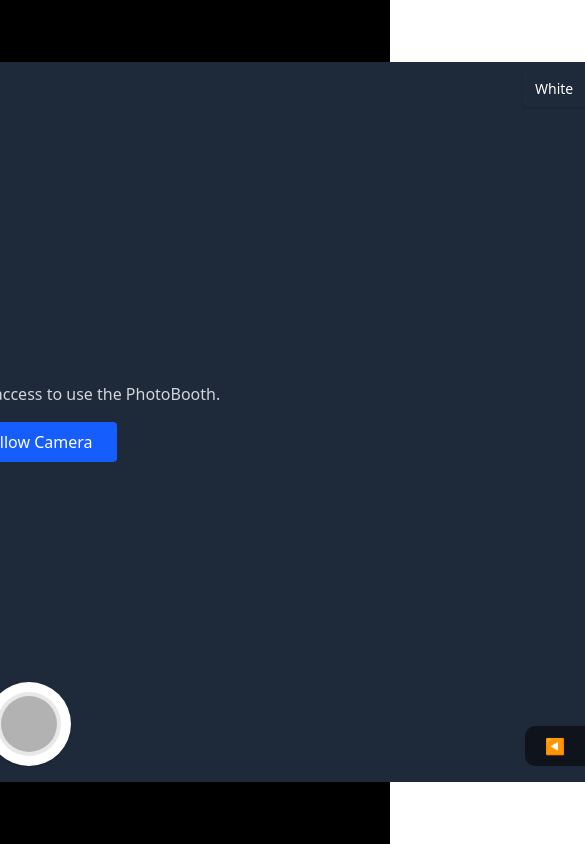
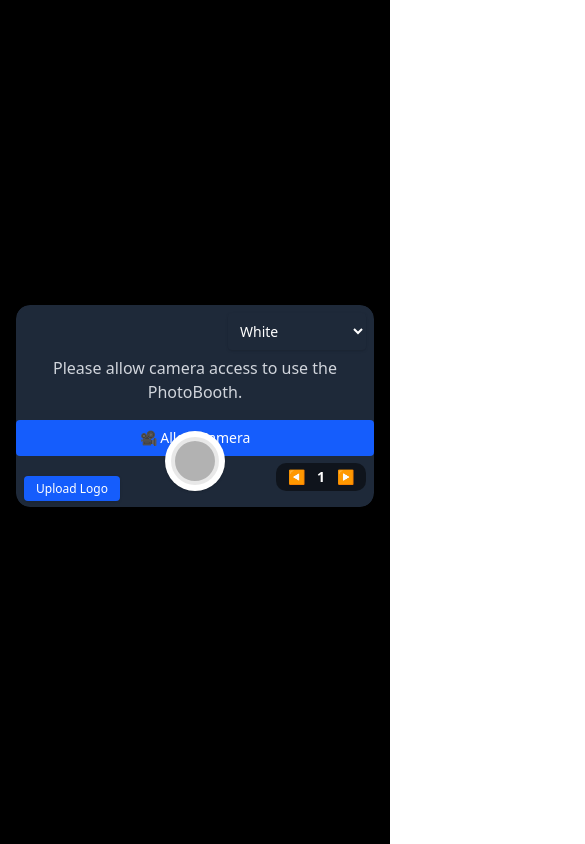
Before and after one commit to MondSE/photobooth, a Next.js app: page /camerabooth in a window 390 px wide. Shown: the top 844 px of the page, 585 px wide, since content can reach past the window. Built offline with nearby package versions, Linux system fonts and the light colour scheme.

Commit message:
adjust for mobile layout

```diff
--- a/app/camerabooth/page.tsx
+++ b/app/camerabooth/page.tsx
@@ -2,7 +2,6 @@
 
 import React, { useRef, useState } from "react";
 import Webcam from "react-webcam";
-import NextImage from "next/image";
 
 const videoConstraints = {
   width: 1280,
@@ -22,12 +21,13 @@ export default function PhotoBooth() {
   const [customBg, setCustomBg] = useState<string | null>(null);
   const [logo, setLogo] = useState<string | null>(null);
   const [caption, setCaption] = useState("My Photo Booth ✨");
+  const [flash, setFlash] = useState(false); // 🔥 Flash state
 
   // ---- CAMERA PERMISSION ----
   const requestCamera = async () => {
     try {
       const stream = await navigator.mediaDevices.getUserMedia({ video: true });
-      stream.getTracks().forEach((track) => track.stop()); // stop temp stream
+      stream.getTracks().forEach((track) => track.stop());
       setCameraAllowed(true);
     } catch (err) {
       console.error("Camera error:", err);
@@ -40,8 +40,6 @@ export default function PhotoBooth() {
   // ---- CAPTURE LOGIC ----
   const capturePhoto = async () => {
     if (!webcamRef.current) return;
-
-    // 🔹 Clear old previews
     setPhotos([]);
 
     for (let i = 0; i < numPhotos; i++) {
@@ -51,10 +49,13 @@ export default function PhotoBooth() {
       }
       setCountdown(null);
 
+      // 👉 Trigger flash after countdown
+      setFlash(true);
+      setTimeout(() => setFlash(false), 200);
+
       const screenshot = webcamRef.current.getScreenshot();
       if (!screenshot) continue;
 
-      // Mirror image
       const img = new Image();
       img.src = screenshot;
       await new Promise<void>((resolve) => {
@@ -81,10 +82,13 @@ export default function PhotoBooth() {
   const downloadStrip = async () => {
     if (photos.length === 0) return;
 
-    const photoWidth = 440; // make photo smaller than canvas width
-    const photoHeight = 320;
-    const border = 20; // space around photo
-    const width = 480;
+    const screenWidth = window.innerWidth;
+    const width = Math.min(480, screenWidth - 40);
+
+    const photoWidth = Math.floor(width * 0.9);
+    const photoHeight = Math.floor(photoWidth * 0.72);
+    const border = Math.floor(width * 0.05);
+
     const height = (photoHeight + border * 2) * photos.length + 120;
 
     const canvas = document.createElement("canvas");
@@ -93,7 +97,7 @@ export default function PhotoBooth() {
     const ctx = canvas.getContext("2d");
     if (!ctx) return;
 
-    // ---- Background (same as before) ----
+    // Background themes
     if (theme === "white") {
       ctx.fillStyle = "white";
       ctx.fillRect(0, 0, width, height);
@@ -129,24 +133,20 @@ export default function PhotoBooth() {
       });
     }
 
-    // ---- Draw photos with border ----
+    // Photos
     for (let i = 0; i < photos.length; i++) {
       await new Promise<void>((resolve) => {
         const img = new Image();
         img.src = photos[i];
         img.onload = () => {
           const y = i * (photoHeight + border * 2) + border;
-
-          // Draw border (white frame effect)
           ctx.fillStyle = "white";
           ctx.fillRect(
-            (width - (photoWidth + border * 2)) / 2, // x
-            y - border, // y
+            (width - (photoWidth + border * 2)) / 2,
+            y - border,
             photoWidth + border * 2,
             photoHeight + border * 2
           );
-
-          // Draw photo centered inside border
           ctx.drawImage(
             img,
             (width - photoWidth) / 2,
@@ -159,19 +159,19 @@ export default function PhotoBooth() {
       });
     }
 
-    // ---- Caption ----
+    // Caption
     ctx.fillStyle = "black";
-    ctx.font = "24px sans-serif";
+    ctx.font = `${Math.floor(width * 0.05)}px sans-serif`;
     ctx.textAlign = "center";
     ctx.fillText(caption, width / 2, height - 50);
 
-    // ---- Logo ----
+    // Logo
     if (logo) {
       await new Promise<void>((resolve) => {
         const logoImg = new Image();
         logoImg.src = logo;
         logoImg.onload = () => {
-          const logoSize = 60;
+          const logoSize = Math.floor(width * 0.15);
           ctx.drawImage(
             logoImg,
             width / 2 - logoSize / 2,
@@ -184,7 +184,6 @@ export default function PhotoBooth() {
       });
     }
 
-    // ---- Download ----
     const link = document.createElement("a");
     link.download = "photobooth-strip.png";
     link.href = canvas.toDataURL("image/png");
@@ -192,27 +191,26 @@ export default function PhotoBooth() {
   };
 
   return (
-    <main className="min-h-screen bg-black text-white flex items-center justify-center p-6">
-      <div className="flex gap-8">
+    <main className="min-h-screen bg-black text-white flex items-center justify-center p-4">
+      <div className="flex flex-col md:flex-row gap-8 w-full max-w-7xl">
         {/* ---- LEFT: CAMERA ---- */}
-        <div className="relative inline-block">
-          {/* Camera */}
+        <div className="relative flex-1 w-full max-w-full rounded-xl overflow-hidden">
           {cameraAllowed ? (
             <Webcam
               ref={webcamRef}
               audio={false}
               screenshotFormat="image/png"
               videoConstraints={videoConstraints}
-              className="rounded-xl shadow-lg scale-x-[-1]"
+              className="rounded-xl shadow-lg scale-x-[-1] w-full h-auto"
             />
           ) : (
-            <div className="flex flex-col items-center justify-center w-[1280px] h-[720px] bg-gray-800 rounded-xl">
-              <p className="text-gray-300 mb-4">
+            <div className="flex flex-col items-center justify-center w-full aspect-video bg-gray-800 rounded-xl">
+              <p className="text-gray-300 mb-4 text-center">
                 Please allow camera access to use the PhotoBooth.
               </p>
               <button
                 onClick={requestCamera}
-                className="bg-blue-600 px-6 py-2 rounded hover:bg-blue-700"
+                className="bg-blue-600 px-4 sm:px-6 py-2 rounded hover:bg-blue-700 w-full sm:w-auto text-sm sm:text-base"
               >
                 🎥 Allow Camera
               </button>
@@ -222,7 +220,12 @@ export default function PhotoBooth() {
             </div>
           )}
 
-          {/* Theme Selector in top-right */}
+          {/* Flash effect */}
+          {flash && (
+            <div className="absolute inset-0 bg-white animate-fade-out pointer-events-none rounded-xl" />
+          )}
+
+          {/* Theme Selector */}
           <div className="absolute top-2 right-2 flex flex-col gap-2 items-end">
             <select
               value={theme}
@@ -251,7 +254,7 @@ export default function PhotoBooth() {
             )}
           </div>
 
-          {/* Logo Upload Button (bottom-left) */}
+          {/* Logo Upload */}
           <div className="absolute bottom-2 left-2">
             <label className="bg-blue-600 text-white text-xs px-3 py-1 rounded cursor-pointer shadow hover:bg-blue-700">
               Upload Logo
@@ -270,35 +273,35 @@ export default function PhotoBooth() {
             </label>
           </div>
 
-          {/* Countdown overlay */}
+          {/* Countdown */}
           {countdown && (
             <div className="absolute inset-0 flex items-center justify-center text-6xl font-bold text-white">
               {countdown}
             </div>
           )}
 
-          {/* Shutter button at bottom center */}
+          {/* Shutter Button */}
           <button
             onClick={capturePhoto}
-            className="absolute bottom-4 left-1/2 -translate-x-1/2 rounded-full border-2 border-white/80 bg-white p-2 shadow"
+            className="absolute bottom-4 left-1/2 -translate-x-1/2 rounded-full border-2 border-white/80 bg-white p-1 sm:p-2 shadow"
           >
-            <div className="h-16 w-16 rounded-full border-4 border-white/70 bg-black/30" />
+            <div className="h-12 w-12 sm:h-16 sm:w-16 rounded-full border-4 border-white/70 bg-black/30" />
           </button>
 
-          {/* Photo count selector - bottom right INSIDE camera */}
-          <div className="absolute bottom-4 right-4 flex items-center bg-black/50 rounded-lg px-3 py-2">
+          {/* Photo Count */}
+          <div className="absolute bottom-4 right-2 sm:right-4 flex items-center bg-black/50 rounded-lg px-2 sm:px-3 py-1 sm:py-2 text-sm sm:text-base">
             <button
               onClick={() => setNumPhotos((prev) => (prev > 1 ? prev - 1 : 4))}
-              className="text-white px-2"
+              className="text-white px-1 sm:px-2"
             >
               ◀
             </button>
-            <span className="text-white font-bold w-8 text-center">
+            <span className="text-white font-bold w-6 sm:w-8 text-center">
               {numPhotos}
             </span>
             <button
               onClick={() => setNumPhotos((prev) => (prev < 4 ? prev + 1 : 1))}
-              className="text-white px-2"
+              className="text-white px-1 sm:px-2"
             >
               ▶
             </button>
@@ -306,14 +309,12 @@ export default function PhotoBooth() {
         </div>
 
         {/* ---- RIGHT: PREVIEW ---- */}
-        <div className="flex flex-col items-center gap-4 w-[300px]">
-          {/* Preview Section */}
+        <div className="flex flex-col items-center gap-4 w-full md:w-[300px]">
           {photos.length > 0 && (
-            <div className="relative bg-white rounded-lg shadow-lg inline-block h-full w-64 ">
-              {/* Photos stacked vertically with scroll if overflow */}
-              <div className="flex flex-col gap-2 h-full p-4">
+            <div className="relative bg-white rounded-lg shadow-lg inline-block w-full md:w-64 pb-12">
+              <div className="flex flex-col gap-2 p-4">
                 {photos.map((photo, index) => (
-                  <NextImage
+                  <img
                     key={index}
                     src={photo}
                     alt={`Captured ${index + 1}`}
@@ -322,31 +323,31 @@ export default function PhotoBooth() {
                 ))}
               </div>
 
-              {/* Logo at bottom-center */}
+              {/* Logo */}
               {logo && (
-                <NextImage
+                <img
                   src={logo}
                   alt="Logo"
-                  className="absolute bottom-2 left-1/2 -translate-x-1/2 w-16 h-16 object-contain"
+                  className="absolute bottom-16 left-1/2 -translate-x-1/2 w-16 h-16 object-contain"
                 />
               )}
 
-              {/* Download Button floating top-right */}
+              {/* Download button */}
               <button
                 onClick={downloadStrip}
-                className="absolute top-2 right-2 bg-blue-600 hover:bg-blue-700 text-white px-3 py-1 rounded shadow"
+                className="absolute top-2 right-2 bg-blue-600 hover:bg-blue-700 text-white px-2 sm:px-3 py-1 rounded shadow text-xs sm:text-sm"
               >
                 ⬇
               </button>
 
-              {/* Caption pinned at bottom */}
+              {/* Caption area */}
               <div
                 contentEditable
                 suppressContentEditableWarning
                 onInput={(e) =>
                   setCaption((e.target as HTMLDivElement).innerText)
                 }
-                className="absolute bottom-2 left-0 right-0 text-black text-sm font-semibold text-center outline-none bg-transparent cursor-text"
+                className="absolute bottom-2 left-0 right-0 px-2 text-black text-sm sm:text-base font-semibold text-center outline-none bg-transparent cursor-text"
               >
                 {caption}
               </div>
```
